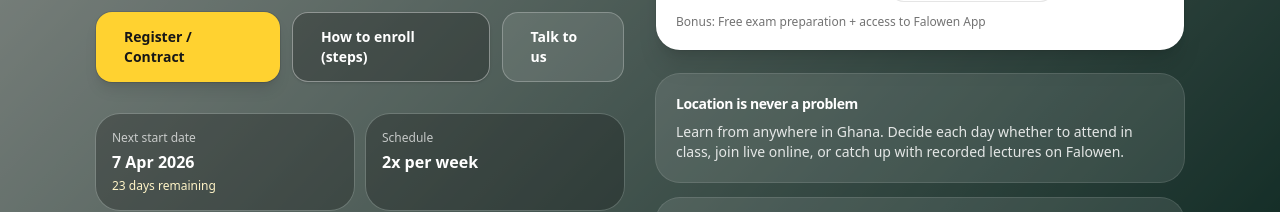
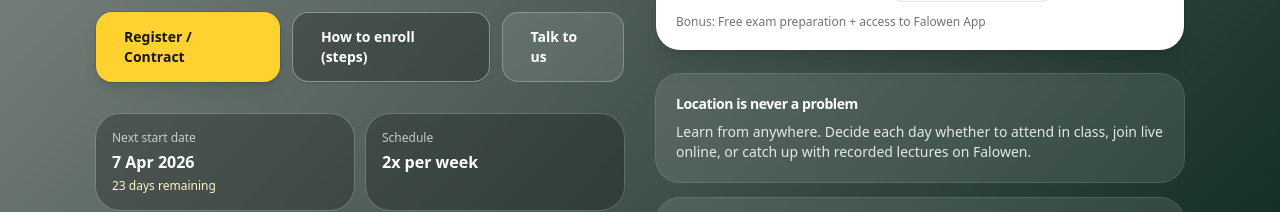
Before and after one commit to learngermanghana/learngermanghana-site, a Next.js app: page / in a window 1280 px wide. Shown: the part 848-1060 px from the top of the page. Built offline with nearby package versions, Linux system fonts and the light colour scheme; no server answers.

Commit message:
Update homepage copy to remove Ghana-only location wording

```diff
--- a/src/app/page.tsx
+++ b/src/app/page.tsx
@@ -307,7 +307,7 @@ export default async function HomePage() {
                   <div className="rounded-3xl bg-white/10 p-5 text-white ring-1 ring-white/20">
                     <h3 className="text-sm font-semibold">Location is never a problem</h3>
                     <p className="mt-2 text-sm text-white/85">
-                      Learn from anywhere in Ghana. Decide each day whether to attend in class,
+                      Learn from anywhere. Decide each day whether to attend in class,
                       join live online, or catch up with recorded lectures on Falowen.
                     </p>
                   </div>
```
